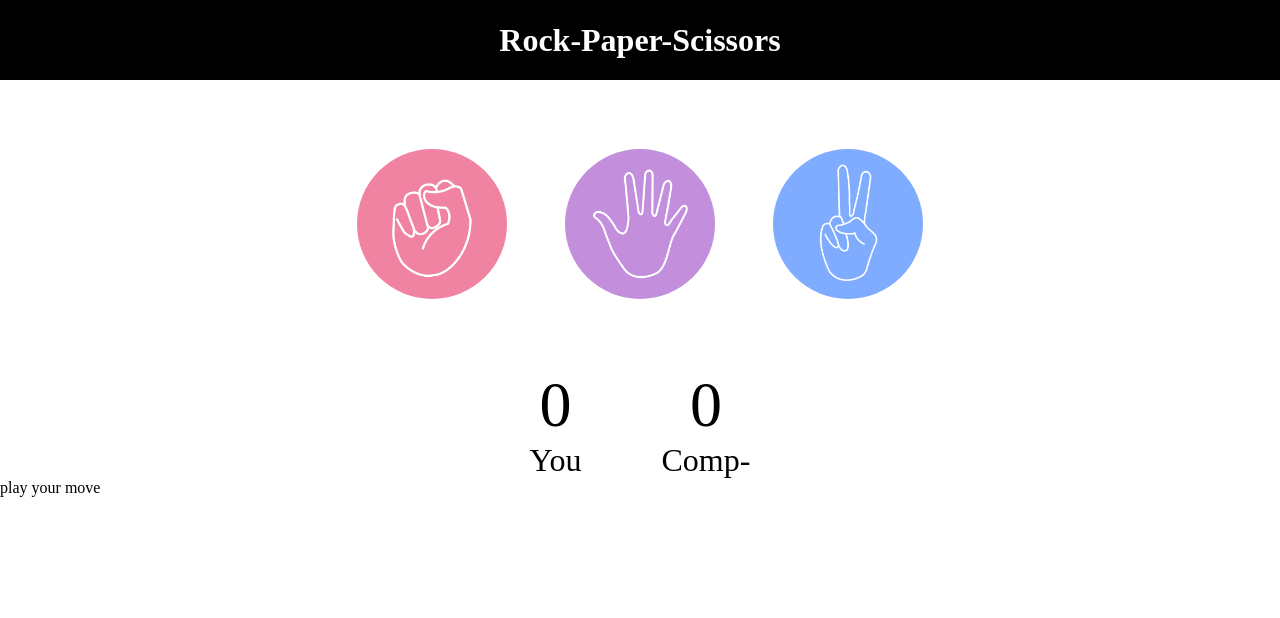
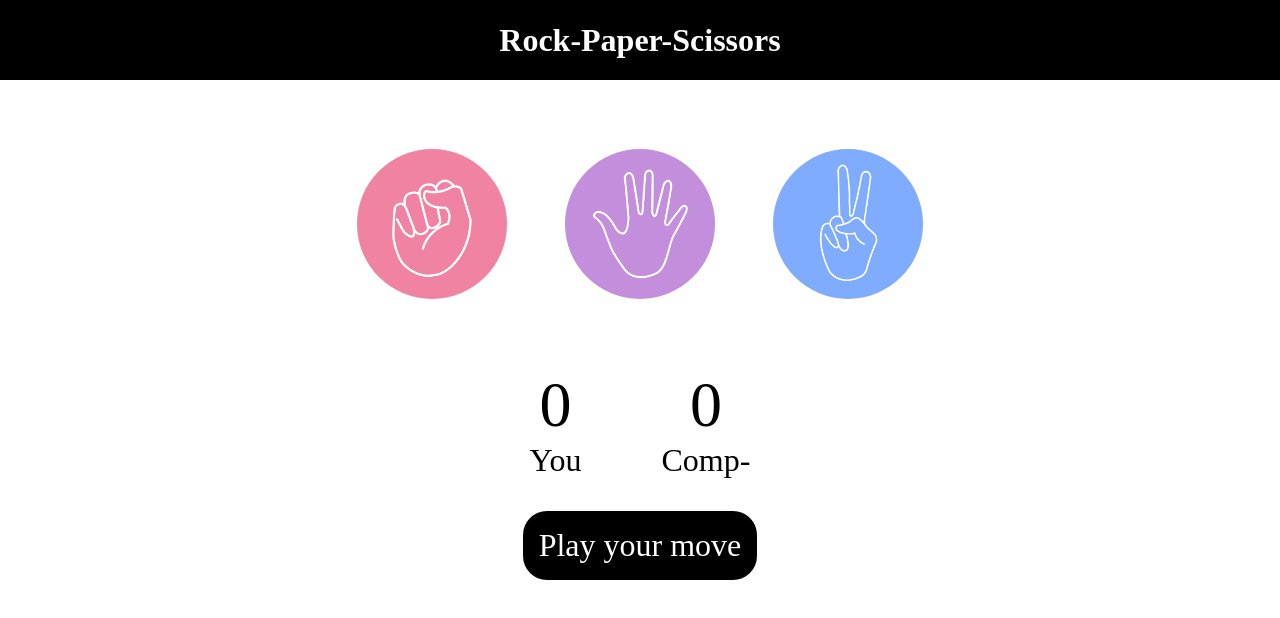
Before and after one commit to ankitsingathia/Rock-Paper-Scissors, a plain HTML site: page index.html in a window 1280 px wide. Drawn offline with Linux system fonts and the light colour scheme.

Commit message:
html upto icons

```diff
--- a/index.html
+++ b/index.html
@@ -35,7 +35,7 @@
             </div>
         </div>
         <div class="msg-container">
-            <p id="msg">play your move</p>
+            <p id="msg">Play your move</p>
         </div>
     </main>
     <script scr="app.js"></script>
--- a/style.css
+++ b/style.css
@@ -59,3 +59,20 @@ img{
 #comp-score{
     font-size: 4rem;
 }
+
+#msg{
+    background-color: black;
+    color: white;
+    font-size: 2rem;
+    display: inline;
+    align-items: center;
+    padding: 1rem;
+    border-radius:1.5rem ;
+}
+
+.msg-container{
+    display: flex;
+    justify-content: center;
+    align-items: center;
+    margin-top: 2rem;
+}
```
